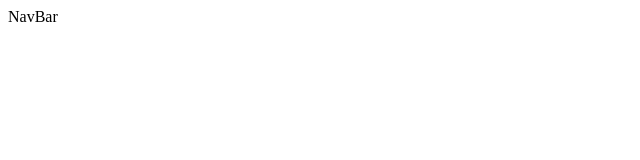
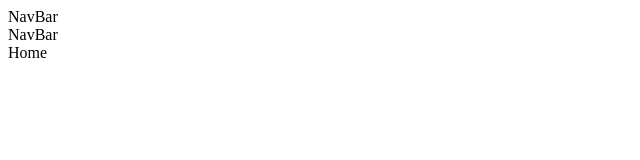
Before and after one commit to LEXW3B/small_blog, a React (Vite) app in the folder frontend/: page / in a window 1280 px wide. Shown: the top 160 px of the page, without its empty margins (0-640 px from the left). Built offline with nearby package versions, Linux system fonts and the light colour scheme.

Commit message:
feat: Route configuration

```diff
--- a/frontend/src/App.jsx
+++ b/frontend/src/App.jsx
@@ -1,4 +1,5 @@
 import React from 'react';
+import { Outlet } from 'react-router-dom';
 import NavBar from './components/NavBar';
 
 function App() {
@@ -6,8 +7,11 @@
   return (
     <div className='App'>
       <NavBar />
+      <div className="container">
+        <Outlet />
+      </div>
     </div>
-  )
-};
+  );
+}
 
 export default App;
--- /dev/null
+++ b/frontend/src/routes/Home.jsx
@@ -0,0 +1,9 @@
+import React from 'react';
+
+const Home = () => {
+  return (
+    <div>Home</div>
+  );
+}
+
+export default Home;
--- /dev/null
+++ b/frontend/src/routes/NewPost.jsx
@@ -0,0 +1,9 @@
+import React from 'react';
+
+const NewPost = () => {
+  return (
+    <div>NewPost</div>
+  );
+}
+
+export default NewPost;
```
Also changed, not shown: frontend/src/main.jsx (+22 -4 lines).
